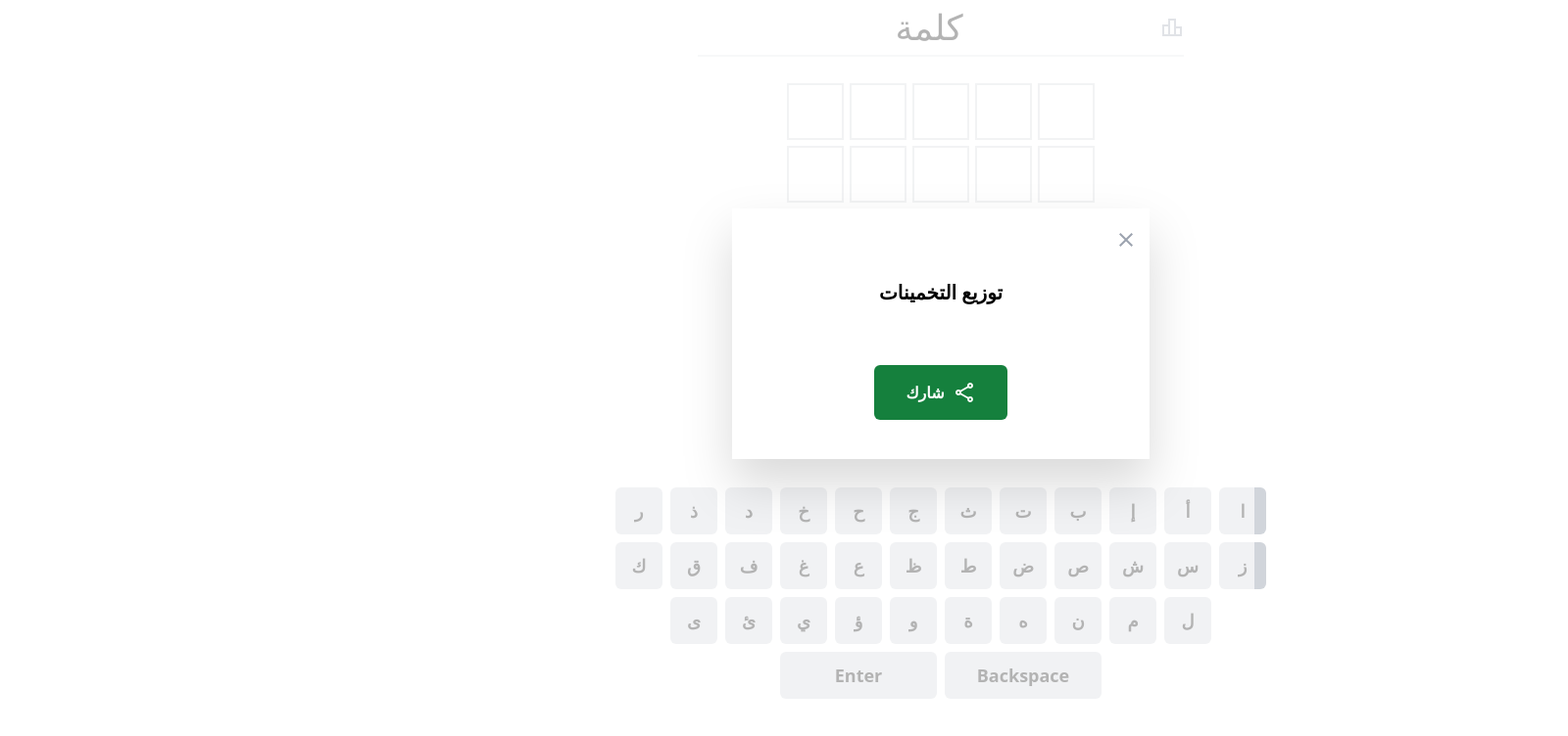
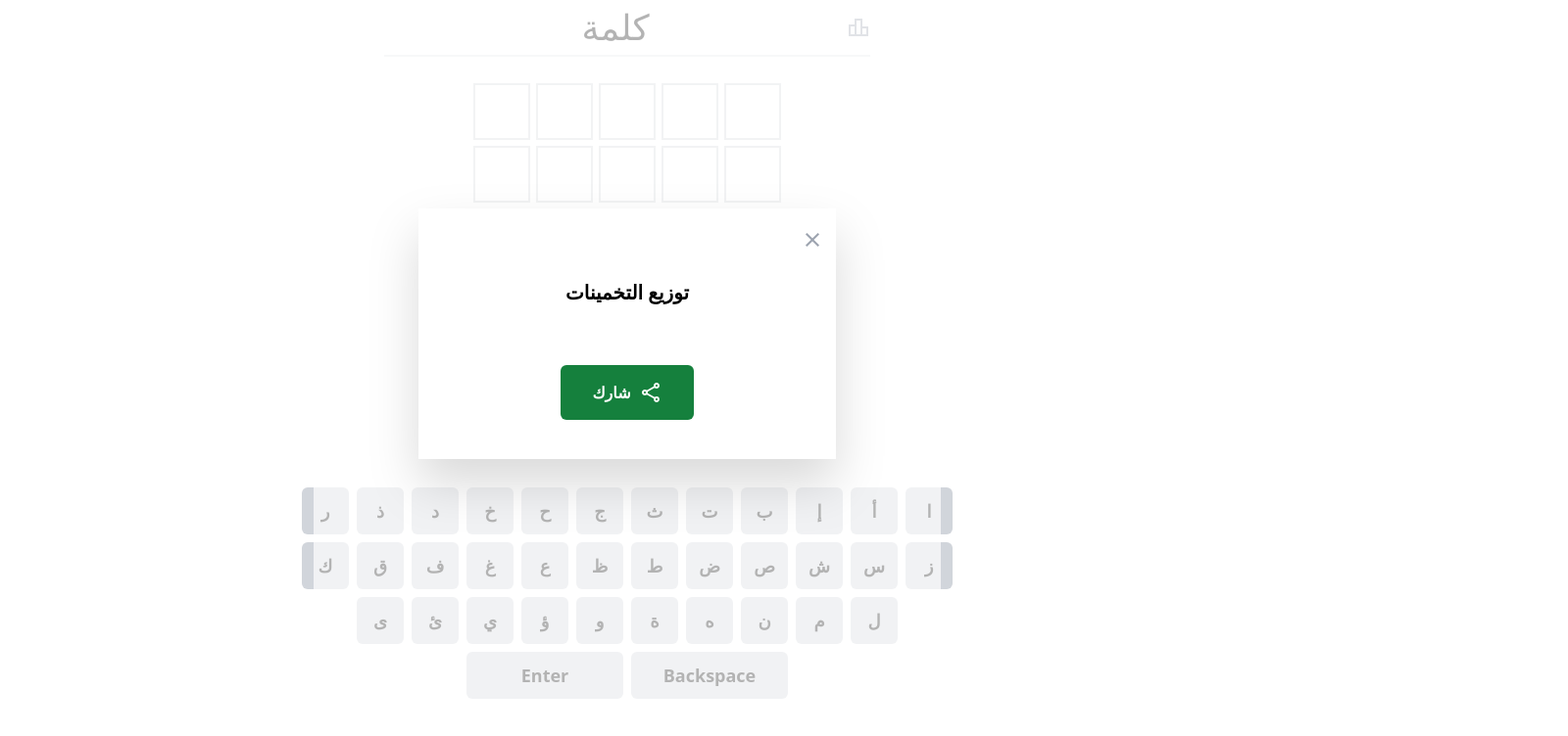
Before and after one commit to boulhend/kalima, a React (Create React App) app: page / in a window 1280 px wide. Shown: the top 752 px of the page at 98% size, 1600 px wide, since content can reach past the window. Built offline with nearby package versions, Linux system fonts and the light colour scheme.

Commit message:
fix responsiveness

```diff
--- a/src/App.tsx
+++ b/src/App.tsx
@@ -8,7 +8,7 @@ function App() {
   const [gameResult, setGameResult] = useState<string>("idle");
 
   return (
-    <div className="w-1/2 relative mx-auto flex flex-col items-center justify-center pb-10 min-h-full">
+    <div className="w-1/2 xl:w-2/3 md:w-full relative mx-auto flex flex-col items-center justify-center pb-10 min-h-full">
       <Header closeModal={closeModal} setCloseModal={setCloseModal} />
       <Game wordColors={wordColors} setWordColors={setWordColors} setCloseModal={setCloseModal} setGameResult={setGameResult} />
       <Modal gameResult={gameResult} data={wordColors} closeModal={closeModal} setCloseModal={setCloseModal} />
--- a/src/components/Game.tsx
+++ b/src/components/Game.tsx
@@ -160,7 +160,7 @@ const Board = ({ wordColors, setWordColors, setCloseModal, setGameResult }: Prop
           <Row key={row} word={boardWords[row]} wordColors={wordColors[row] ?? []} error={isErrors[row] ?? false} />
         ))}
       </div>
-      <div className="flex justify-center flex-wrap mt-7 w-[44rem] h-[11.7rem]">
+      <div className="flex justify-center flex-wrap mt-7 w-[44rem] xl:w-full xl:h-auto h-[11.7rem]">
         {keyboardLetters.map((letterObject) => {
           const { letter, bgColor, textColor } = letterObject;
           return (
--- a/src/components/Header.tsx
+++ b/src/components/Header.tsx
@@ -6,7 +6,7 @@ interface Props {
 }
 const Header = ({ closeModal, setCloseModal }: Props) => {
   return (
-    <div className="flex items-center justify-start mb-6 border-b-2 w-[31rem] text-center py-2 ">
+    <div className="flex items-center justify-start mb-6 border-b-2 w-[31rem] md:px-10 sm:w-full sm:mx-2 text-center py-2 ">
       <button className="" onClick={() => setCloseModal(false)}>
         <Statistics />
       </button>
--- a/src/components/Modal.tsx
+++ b/src/components/Modal.tsx
@@ -45,7 +45,7 @@ const Modal = ({ gameResult, data, closeModal, setCloseModal }: Props) => {
       <div
         className={`${
           closeModal ? "hidden" : "flex"
-        }  flex-nowrap justify-center items-center absolute p-0 m-0 top-0 right-0 bottom-0 w-screen h-full bg-white/70 z-30`}
+        }  flex-nowrap justify-center items-center absolute p-0 m-0 top-0 right-0 bottom-0 w-full h-full bg-white/70 z-30`}
         onClick={handleClick}
       ></div>
       <div
--- a/tailwind.config.js
+++ b/tailwind.config.js
@@ -1,7 +1,22 @@
 module.exports = {
   content: ["./src/**/*.{js,jsx,ts,tsx}"],
   theme: {
-    extend: {},
+    screens: {
+      "2xl": { max: "1535px" },
+      // => @media (max-width: 1535px) { ... }
+
+      xl: { max: "1279px" },
+      // => @media (max-width: 1279px) { ... }
+
+      lg: { max: "1023px" },
+      // => @media (max-width: 1023px) { ... }
+
+      md: { max: "767px" },
+      // => @media (max-width: 767px) { ... }
+
+      sm: { max: "639px" }
+      // => @media (max-width: 639px) { ... }
+    }
   },
-  plugins: [],
+  plugins: []
 };
```
